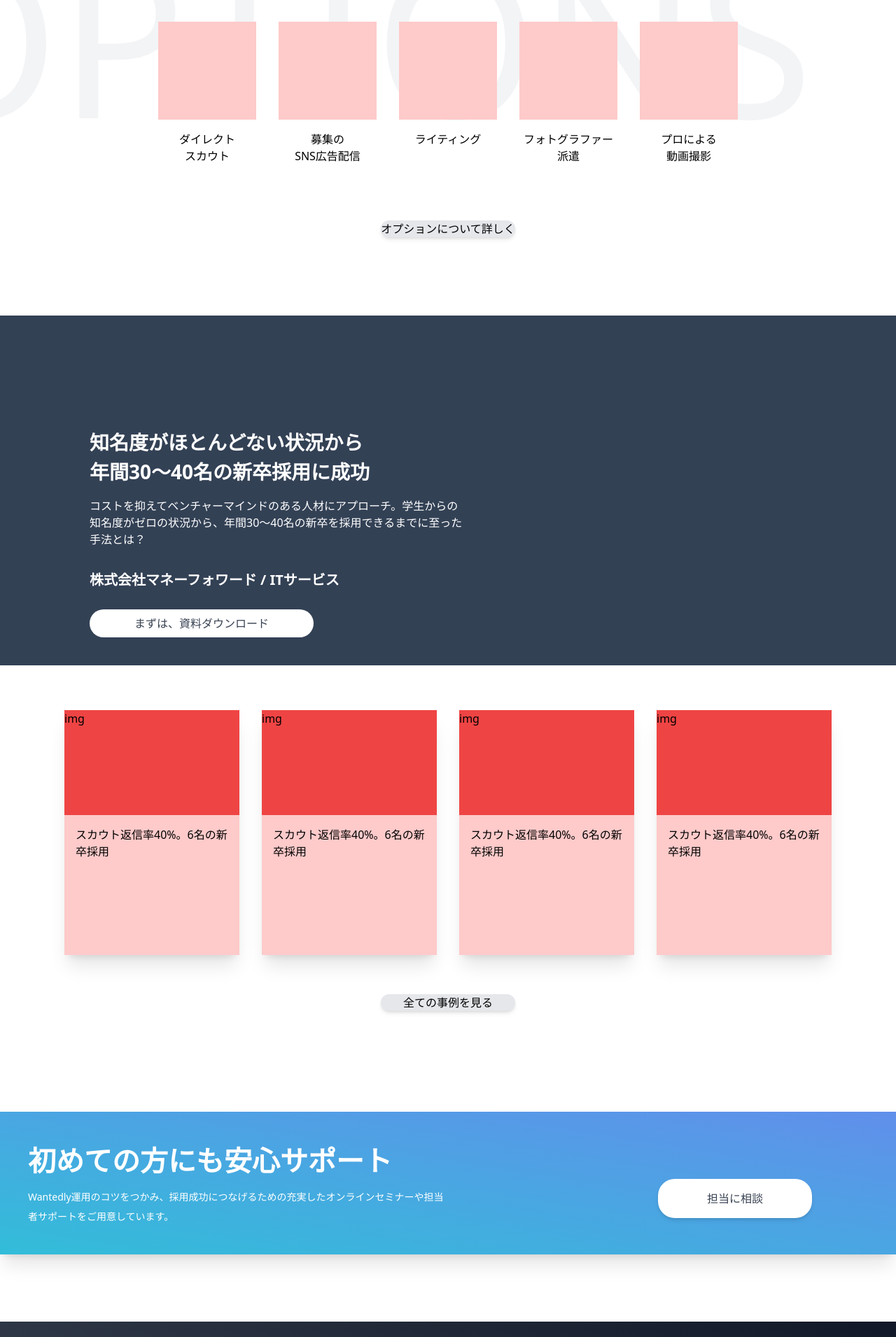
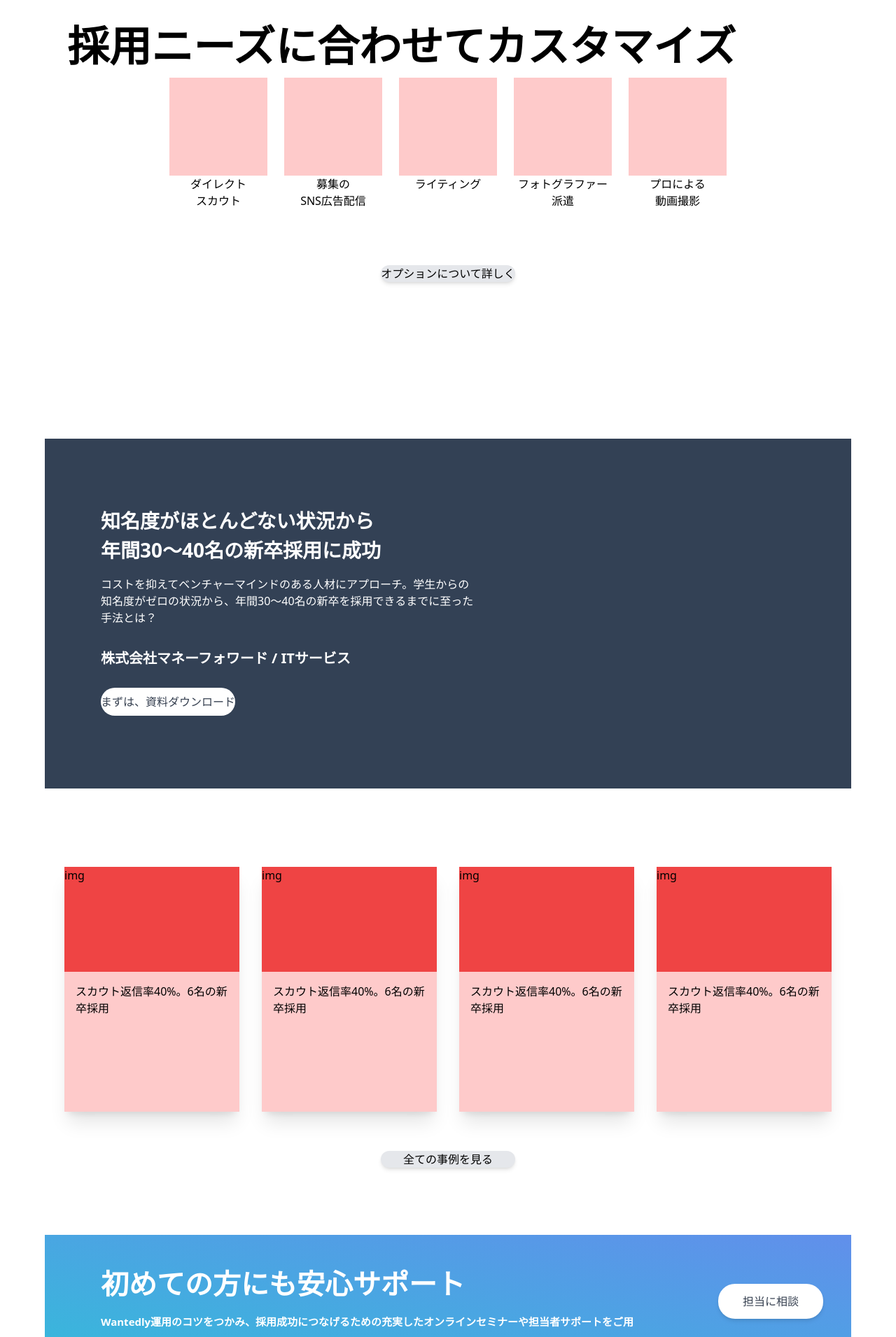
Before and after one commit to H-Kitaura/WANTEDLY-UDON, a React (Create React App) app: page / in a window 1280 px wide. Shown: the part 4029-5940 px from the top of the page at 70% size. Built offline with nearby package versions, Linux system fonts and the light colour scheme.

Commit message:
CardNeedsPriceSupportRemake

```diff
--- a/src/components/Card.js
+++ b/src/components/Card.js
@@ -1,24 +1,34 @@
-import React from 'react'
-import styles from '../style'
-
+import React from "react";
+import styles from "../style";
 
 const Card = () => {
   return (
-    <div className=" bg-slate-700 h-[500px]">
-      <div className="ml-32 pt-40 text-white">
-        <div className={`${styles.heading2} font-bold`}>
-        知名度がほとんどない状況から
-        <p>年間30～40名の新卒採用に成功</p></div>
-        <div className="mt-4 text-[16px]">
-        コストを抑えてベンチャーマインドのある人材にアプローチ。学生からの
-        <p>知名度がゼロの状況から、年間30〜40名の新卒を採用できるまでに至った</p>
-        <p>手法とは？</p>
-        <div className='text-xl mt-8 text-white font-bold'>株式会社マネーフォワード / ITサービス</div>
+    <div className={`${styles.padding} ${styles.bgColor} ${styles.flexCenter}`}>
+      <div className={`${styles.boxWidth}`}>
+        <div className=" bg-slate-700 min-h-[500px] p-4">
+          <div className="sm:ml-16 sm:pt-20 text-white">
+            <div className={`${styles.heading2} font-bold`}>
+              知名度がほとんどない状況から
+              <p>年間30～40名の新卒採用に成功</p>
+            </div>
+            <div className="mt-4 text-[16px]">
+              コストを抑えてベンチャーマインドのある人材にアプローチ。学生からの
+              <p>
+                知名度がゼロの状況から、年間30〜40名の新卒を採用できるまでに至った
+              </p>
+              <p>手法とは？</p>
+              <div className="text-xl mt-8 text-white font-bold">
+                株式会社マネーフォワード / ITサービス
+              </div>
+            </div>
+            <button className="rounded-3xl bg-white text-gray-700 leading-10 text-base mt-7 hover:bg-gray-300">
+              まずは、資料ダウンロード
+            </button>
+          </div>
         </div>
-        <button className='h-10 w-80 rounded-3xl bg-white text-gray-700 leading-10 text-base mt-7 hover:bg-gray-300'>まずは、資料ダウンロード</button>
       </div>
     </div>
-  )
-}
+  );
+};
 
-export default Card
+export default Card;
--- a/src/components/Needs.js
+++ b/src/components/Needs.js
@@ -5,45 +5,45 @@ const Needs = () => {
   return (
     <section>
       <div
-        className={`${styles.padding} ${styles.bgColor} ${styles.flexCenter} z-20 relative`}
+        className={`${styles.padding} ${styles.bgColor} ${styles.flexCenter} mb-32`}
       >
-        <div className="z-10 text-center">
-          <div className="text-gray-100 absolute text-[300px] top-[1px] left-[-150px]">
-            OPTIONS
-          </div>
-        </div>
-        <div className={`${styles.boxWidth} m-[64px] z-20`}>
-          <div className={`${styles.title}`}>
+        {/* <div className="text-center z-10 text-gray-100 text-[300px] left-[-150px] absolute">
+          OPTIONS
+        </div> */}
+        <div className={`${styles.boxWidth}`}>
+          <div
+            className={`${styles.title} flex flex-col sm:flex-row m-[32px] z-20 relative`}
+          >
             採用ニーズに合わせてカスタマイズ
           </div>
-          <div className={`${styles.flexCenter}`}>
-            <div>
-              <div className="h-[140px] w-[140px] bg-red-200 m-4"></div>
-              <div className={`${styles.flexCenter}`}>ダイレクト</div>
-              <div className={`${styles.flexCenter}`}>スカウト</div>
+          <div className={`${styles.flexCenter}overflow-hidden sm:space-x-6`}>
+            <div className="text-center">
+              <div className="h-[140px] w-[140px] bg-red-200"></div>
+              <div>ダイレクト</div>
+              <div>スカウト</div>
             </div>
-            <div>
-              <div className="h-[140px] w-[140px] bg-red-200 m-4"></div>
-              <div className={`${styles.flexCenter}`}>募集の</div>
-              <div className={`${styles.flexCenter}`}>SNS広告配信</div>
+            <div className="text-center">
+              <div className="h-[140px] w-[140px] bg-red-200"></div>
+              <div>募集の</div>
+              <div>SNS広告配信</div>
             </div>
-            <div>
-              <div className="h-[140px] w-[140px] bg-red-200 m-4 "></div>
-              <div className={`${styles.flexCenter}`}>ライティング</div>
+            <div className="text-center">
+              <div className="h-[140px] w-[140px] bg-red-200"></div>
+              <div>ライティング</div>
               <br />
             </div>
-            <div>
-              <div className="h-[140px] w-[140px] bg-red-200 m-4"></div>
-              <div className={`${styles.flexCenter}`}>フォトグラファー</div>
-              <div className={`${styles.flexCenter}`}>派遣</div>
+            <div className="text-center">
+              <div className="h-[140px] w-[140px] bg-red-200"></div>
+              <div>フォトグラファー</div>
+              <div>派遣</div>
             </div>
-            <div>
-              <div className="h-[140px] w-[140px] bg-red-200 m-4"></div>
-              <div className={`${styles.flexCenter}`}>プロによる</div>
-              <div className={`${styles.flexCenter}`}>動画撮影</div>
+            <div className="text-center">
+              <div className="h-[140px] w-[140px] bg-red-200"></div>
+              <div>プロによる</div>
+              <div>動画撮影</div>
             </div>
           </div>
-          <div className={`${styles.flexCenter} mt-20`}>
+          <div className={`${styles.flexCenter} mt-10 sm:mt-20`}>
             <button className="rounded-3xl w-[192px] shadow-md bg-gray-200 hover:bg-gray-400">
               オプションについて詳しく
             </button>
--- a/src/components/Price.js
+++ b/src/components/Price.js
@@ -4,7 +4,7 @@ import styles from "../style";
 const Price = () => {
   return (
     <section>
-      <div className={`${styles.paddingX} ${styles.flexCenter}`}>
+      <div className={`${styles.paddingX} ${styles.flexCenter} mb-32`}>
         <div
           className={`${styles.bgTwoGradation} ${styles.boxWidth}relative z-20 flex flex-col md:flex-row`}
         >
--- a/src/components/Support.js
+++ b/src/components/Support.js
@@ -1,22 +1,30 @@
-import React from 'react'
-import styles from '../style'
-
+import React from "react";
+import styles from "../style";
 
 const Support = () => {
   return (
     <section>
-      <div className={`m-24 p-[40px] mx-auto ${styles.boxWidth} ${styles.bgTwoGradation} mx-auto relative shadow-xl flex`}>
-          <div className="w-[600px]">
+      <div
+        className={`${styles.padding} ${styles.boxWidth} ${styles.flexCenter} shadow-xl`}
+      >
+        <div className={`${styles.bgTwoGradation}`}>
+          <div className="flex flex-col md:flex-row">
+            <div className="my-5 mx-10 sm:my-10 sm:mx-20">
               <div className={`${styles.heading1} text-white`}>
                 初めての方にも安心サポート
               </div>
-              <div className="text-white text-sm mt-2 leading-7">
-              Wantedly運用のコツをつかみ、採用成功につなげるための充実したオンラインセミナーや担当者サポートをご用意しています。              </div>
+              <div className={`${styles.subText} text-white mt-2`}>
+                Wantedly運用のコツをつかみ、採用成功につなげるための充実したオンラインセミナーや担当者サポートをご用意しています。{" "}
+              </div>
+            </div>
+            <button className="my-2 text-center h-[50px] min-w-[150px] sm:mt-[70px] mx-10 rounded-3xl bg-white text-gray-700 shadow-md leading-10 text-[16px] hover:bg-gray-200">
+              担当に相談
+            </button>
           </div>
-        <button className="absolute h-14 w-[220px] rounded-3xl bg-white text-gray-700 shadow-md leading-10 text-[16px] mt-14 right-[120px] hover:bg-gray-200">担当に相談</button>
+        </div>
       </div>
-  </section>
-  )
-}
+    </section>
+  );
+};
 
-export default Support
+export default Support;
--- a/src/style.js
+++ b/src/style.js
@@ -18,16 +18,13 @@
   </main>
  */
 
-
-
 const styles = {
-
-
   // colors
   bgColor: "bg-white dark:bg-my-black",
   bgSubColor: "bg-gray-50 dark:bg-neutral-700",
   bgCardColor: "bg-stone-100 dark:bg-neutral-800",
-  bgGradientColor: "bg-gradient-to-br from-gray-50 via-gray-100 to-gray-200 dark:from-neutral-800 dark:to-black",
+  bgGradientColor:
+    "bg-gradient-to-br from-gray-50 via-gray-100 to-gray-200 dark:from-neutral-800 dark:to-black",
   bgTwoGradation: "bg-gradient-to-bl from-[#618feb] to-[#32bdd9] ",
   textColor: "text-black dark:text-white",
   textMenuColor: "text-my-brown dark:text-white",
@@ -37,8 +34,7 @@ const styles = {
   // spacing
   boxWidth: "xl:max-w-[1280px] w-full",
 
-
-  flexCenter: "flex justify-center items-center",
+  flexCenter: "md:flex justify-center items-center",
   flexStart: "flex justify-center items-start",
   flexEnd: "sm:flex items-end",
   flexBetween: "flex space-x-4 fixed",
@@ -48,18 +44,17 @@ const styles = {
   padding: "sm:px-16 sm:py-12",
   padding1: "sm:px-16 px-6 sm:py-12 py-4",
 
-
   marginX: "sm:mx-16 mx-6",
   marginY: "sm:my-16 my-6",
   marginRightText: "mt-[128px] mr-[64px] ml-[98px] mb-0",
   marginLeftText: "mt-[128px] mr-[98px] ml-[64px] mb-0",
 
-
-  absoluteCenter: "absolute top-[50%] right-[50%] translate-x-[50%] -translate-y-[50%]",
+  absoluteCenter:
+    "absolute top-[50%] right-[50%] translate-x-[50%] -translate-y-[50%]",
   // absoluteCenter: "absolute top-[50%] right-[50%]"
 
   // text font and sizes
-  title: "text-6xl mb-4 font-bold",
+  title: "text-4xl sm:text-6xl mb-4 font-bold",
   subTitle: "",
   heading1: "font-poppins font-bold xs:text-[48px] text-[40px] ",
   heading2: "font-poppins font-bold sm:text-[28px] text-[24px] ",
@@ -72,20 +67,26 @@ const styles = {
   subText: "text-[15px] font-semibold mb-2 leading-8",
 
   // elements
-  buttonRedBig: "rounded-lg border-[3px] border-my-red text-my-red py-2 px-4 text-normal font-bold ",
-  buttonBlueBig: "rounded-lg border-[3px] border-my-blue text-my-blue py-2 px-4 text-normal font-bold ",
+  buttonRedBig:
+    "rounded-lg border-[3px] border-my-red text-my-red py-2 px-4 text-normal font-bold ",
+  buttonBlueBig:
+    "rounded-lg border-[3px] border-my-blue text-my-blue py-2 px-4 text-normal font-bold ",
   btn: "bg-gray-800 text-white rounded-xl w-[160px] h-[36px] leading-9 shadow-md ",
-  buttonGrayBig: "h-14 w-80 rounded-xl bg-gray-700 text-white leading-10 text-base mt-14 mb-14 shadow-md hover:bg-gray-600",
+  buttonGrayBig:
+    "h-14 w-80 rounded-xl bg-gray-700 text-white leading-10 text-base mt-14 mb-14 shadow-md hover:bg-gray-600",
 
   // form
   formElementMarginBottom: "mb-3",
   formLabel: "text-sky-300 text-left block mb-1 font-bold",
-  formLabelDark: "text-my-gray dark:text-neutral-300 text-left block mb-1 font-bold",
-  formInput: "w-full bg-gray-400 appearance-none border-2 border-sky-600 rounded-sm py-2 px-4 text-gray-700 leading-tight focus:outline-none focus:bg-gray-400 focus:border-sky-500",
-  formInputDark: "px-2 w-full rounded-sm h-8 bg-neutral-100 dark:bg-neutral-800 border border-neutral-400 dark:border-neutral-600 text-black dark:text-gray-100 focus:outline outline-2 focus:outline-blue-300 dark:focus:outline-blue-300",
-  formTextareaDark: "px-2 py-1 w-full rounded-sm bg-neutral-100 dark:bg-neutral-800 border border-neutral-400 dark:border-neutral-600 text-black dark:text-gray-100 focus:outline outline-2 focus:outline-blue-300 dark:focus:outline-blue-300",
+  formLabelDark:
+    "text-my-gray dark:text-neutral-300 text-left block mb-1 font-bold",
+  formInput:
+    "w-full bg-gray-400 appearance-none border-2 border-sky-600 rounded-sm py-2 px-4 text-gray-700 leading-tight focus:outline-none focus:bg-gray-400 focus:border-sky-500",
+  formInputDark:
+    "px-2 w-full rounded-sm h-8 bg-neutral-100 dark:bg-neutral-800 border border-neutral-400 dark:border-neutral-600 text-black dark:text-gray-100 focus:outline outline-2 focus:outline-blue-300 dark:focus:outline-blue-300",
+  formTextareaDark:
+    "px-2 py-1 w-full rounded-sm bg-neutral-100 dark:bg-neutral-800 border border-neutral-400 dark:border-neutral-600 text-black dark:text-gray-100 focus:outline outline-2 focus:outline-blue-300 dark:focus:outline-blue-300",
   formErrorMessage: "text-red-400 text-xs italic",
-
 };
 
 export const layouts = {
```
Also changed, not shown: src/components/GetStart.js (+20 -13 lines).
